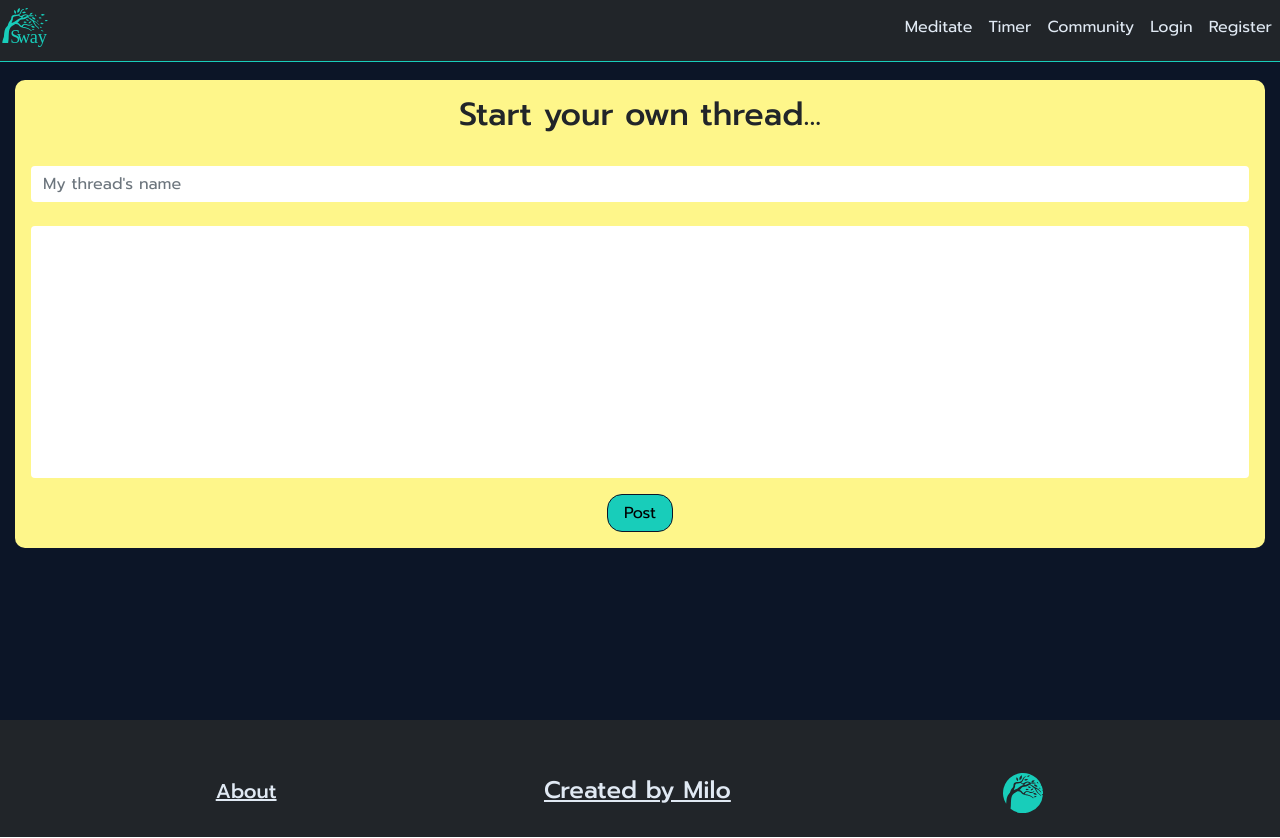
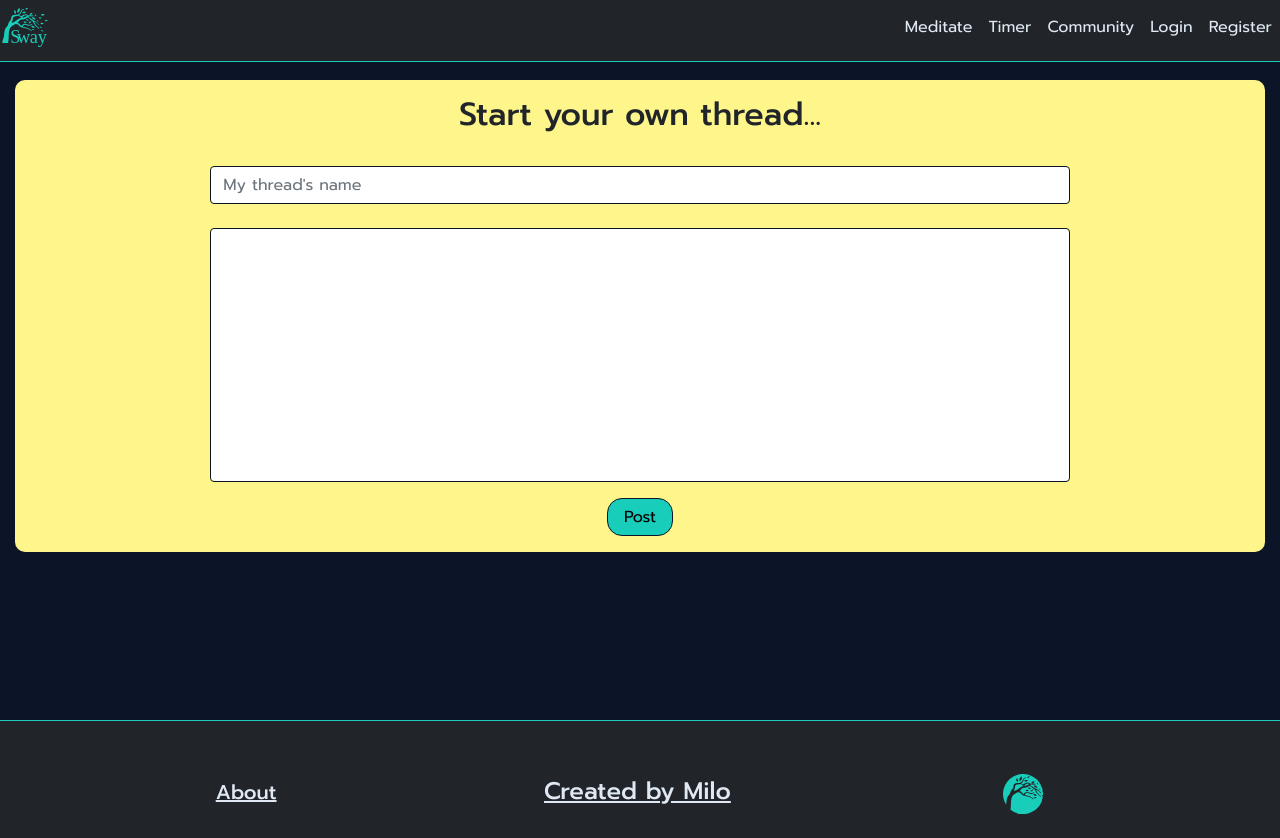
Before and after one commit to milobedini/Sway, a React (Create React App) app in the folder sway/front-end/: page /feed/new in a window 1280 px wide. Built offline with nearby package versions, Linux system fonts and the light colour scheme.

Commit message:
form touch up

```diff
--- a/sway/front-end/src/styles/main.scss
+++ b/sway/front-end/src/styles/main.scss
@@ -63,6 +63,9 @@ main {
 .navbar {
   border-bottom: 0.5px solid #18cdba;
 }
+.footer {
+  border-top: 0.5px solid #18cdba;
+}
 
 .navbar a {
   padding-top: 0;
--- a/sway/front-end/src/styles/profile.scss
+++ b/sway/front-end/src/styles/profile.scss
@@ -3,6 +3,7 @@
   color: #e0e9f3;
   padding-top: 5rem;
   min-height: 90vh;
+
   h4 {
     text-transform: capitalize;
   }
--- a/sway/front-end/src/styles/thread-form.scss
+++ b/sway/front-end/src/styles/thread-form.scss
@@ -10,7 +10,7 @@
   white-space: pre-wrap;
   textarea,
   input {
-    border: none;
+    border: 1px solid #0c1527;
     resize: none;
 
     text-align: left;
@@ -26,7 +26,6 @@
   }
   .save:hover {
     cursor: pointer;
-    //   background-color: #fef68a;
   }
   .save {
     background-color: #18cdba;
@@ -34,6 +33,7 @@
     margin-top: 1rem;
     input {
       background-color: #18cdba;
+      border: none;
     }
   }
 }
@@ -45,3 +45,6 @@
   padding-left: 15px;
   padding-top: 5rem;
 }
+.form-group {
+  margin: auto 8%;
+}
```
